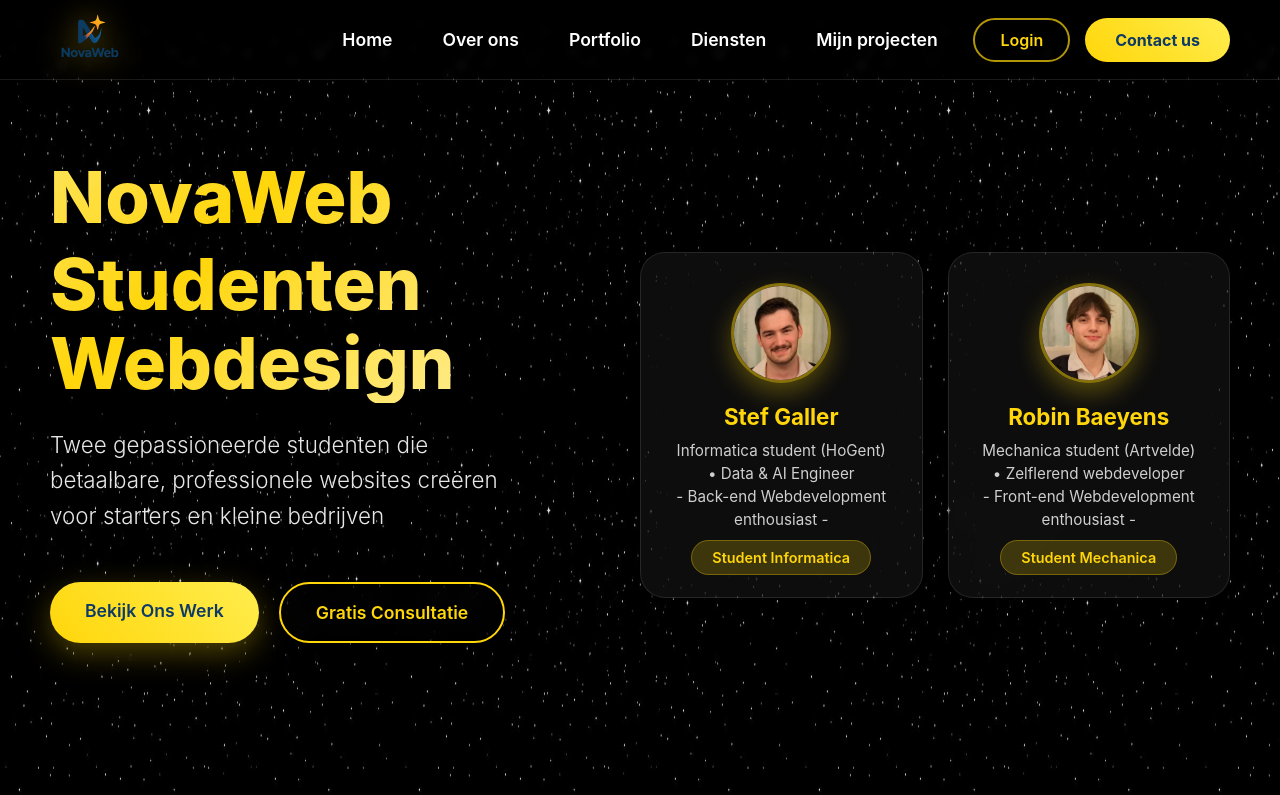
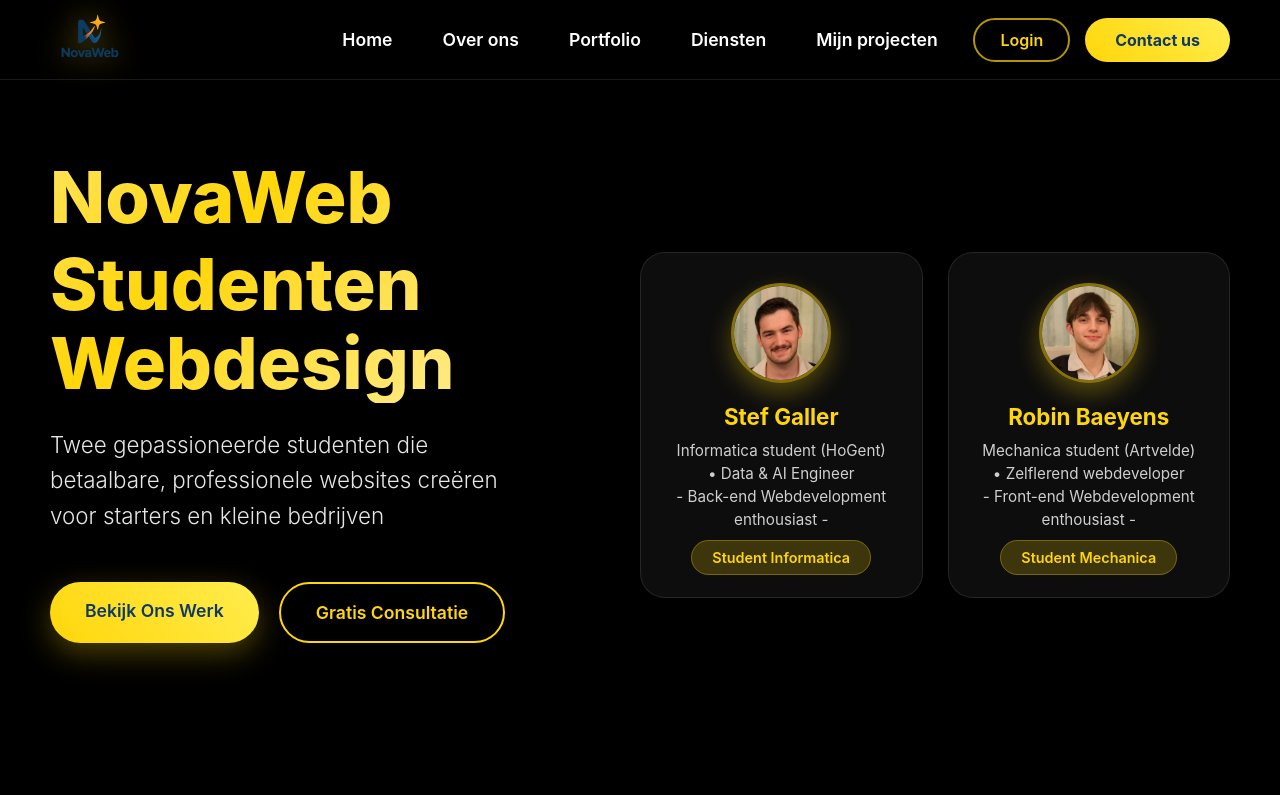
Before and after one commit to BigEnBetsy/NovaWeb, a plain HTML site: page index.html in a window 1280 px wide. Shown: the top 795 px of the page. Drawn offline with Linux system fonts and the light colour scheme; a script that the page names is missing.

Commit message:
Add files via upload

```diff
--- a/home.css
+++ b/home.css
@@ -40,7 +40,7 @@
   left: 0;
   width: 100%;
   height: 100%;
-  background-image: url('Fotos/achtergrondWS2.jpg');
+  /* background-image: url('Fotos/achtergrondWS2.jpg'); */
   background-repeat: repeat;
   background-size: 400px 400px;
   z-index: -2;
@@ -54,7 +54,7 @@
   left: 0;
   width: 100%;
   height: 100%;
-  background-image: url('Fotos/achtergrondWS2.jpg');
+  /* background-image: url('Fotos/achtergrondWS2.jpg'); */
   background-repeat: repeat;
   background-size: 600px 600px;
   z-index: -3;
```
